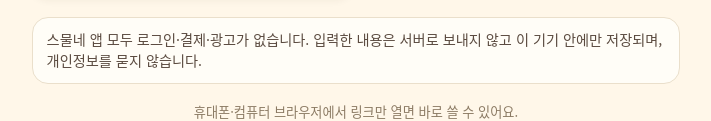
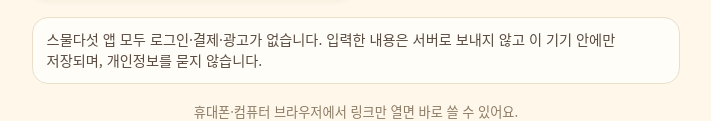
Before and after one commit to starpicklife-design/starpicklife-design.github.io, a plain HTML site: page index.html in a window 1280 px wide. Shown: the part 1934-2055 px from the top of the page, without its empty margins (284-995 px from the left). Drawn offline with Linux system fonts and the light colour scheme; no server answers.

Commit message:
fix(hub): 아래 안내 문구 앱 개수 스물네→스물다섯(All twenty-five apps)로 맞춤

```diff
--- a/index.html
+++ b/index.html
@@ -776,7 +776,7 @@
   </main>
 
   <section class="promise">
-    <span data-ko="스물네 앱 모두 로그인·결제·광고가 없습니다. 입력한 내용은 서버로 보내지 않고 이 기기 안에만 저장되며, 개인정보를 묻지 않습니다." data-en="All twenty-four apps have no login, no payment and no ads. What you enter is never sent to a server — it stays on this device, and we never ask for personal information.">스물네 앱 모두 로그인·결제·광고가 없습니다. 입력한 내용은 서버로 보내지 않고 이 기기 안에만 저장되며, 개인정보를 묻지 않습니다.</span>
+    <span data-ko="스물다섯 앱 모두 로그인·결제·광고가 없습니다. 입력한 내용은 서버로 보내지 않고 이 기기 안에만 저장되며, 개인정보를 묻지 않습니다." data-en="All twenty-five apps have no login, no payment and no ads. What you enter is never sent to a server — it stays on this device, and we never ask for personal information.">스물다섯 앱 모두 로그인·결제·광고가 없습니다. 입력한 내용은 서버로 보내지 않고 이 기기 안에만 저장되며, 개인정보를 묻지 않습니다.</span>
   </section>
 
   <footer>
```
